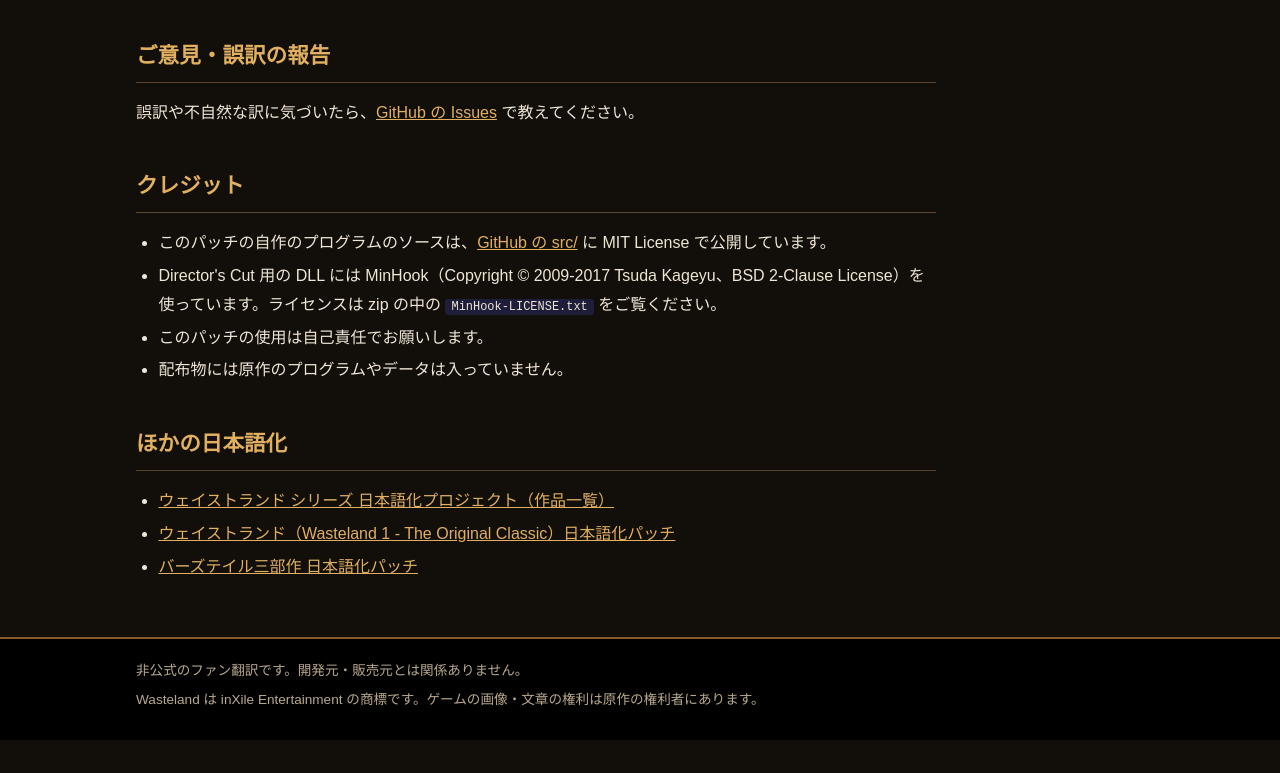
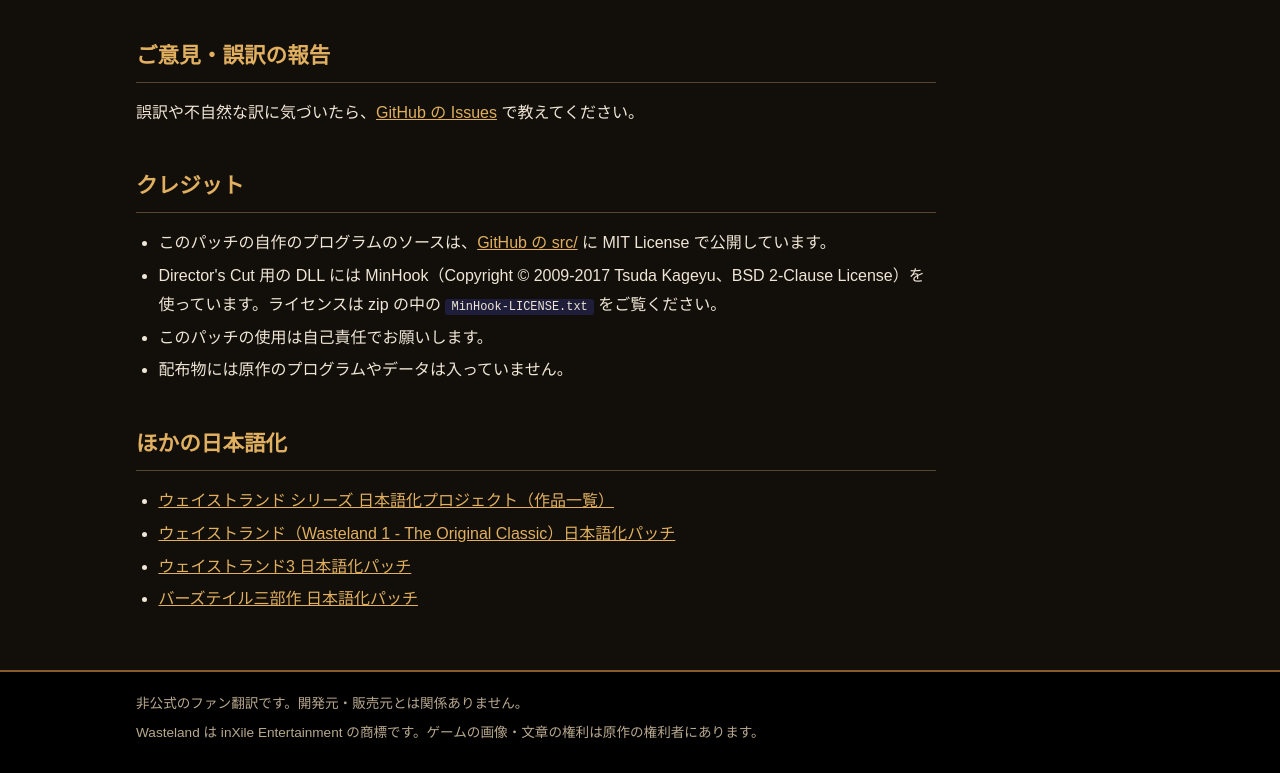
Before and after one commit to higesho/wasteland2-ja, a plain HTML site: page docs/index.html in a window 1280 px wide. Shown: the part 3242-4015 px from the top of the page. Before the commit the page ends 3982 px from the top, so only its background shows below. Drawn offline with Linux system fonts and the light colour scheme.

Commit message:
ウェイストランド3 日本語化パッチを追加
Co-Authored-By: Claude Opus 5.5 <noreply@anthropic.com>

```diff
--- a/docs/index.html
+++ b/docs/index.html
@@ -98,6 +98,7 @@
 <ul>
 <li><a href="https://higesho.github.io/wasteland-series-ja/">ウェイストランド シリーズ 日本語化プロジェクト（作品一覧）</a></li>
 <li><a href="https://higesho.github.io/wasteland-ja/">ウェイストランド（Wasteland 1 - The Original Classic）日本語化パッチ</a></li>
+<li><a href="https://higesho.github.io/wasteland3-ja/">ウェイストランド3 日本語化パッチ</a></li>
 <li><a href="https://higesho.github.io/bardstale-ja/">バーズテイル三部作 日本語化パッチ</a></li>
 </ul>
 </div>
```
